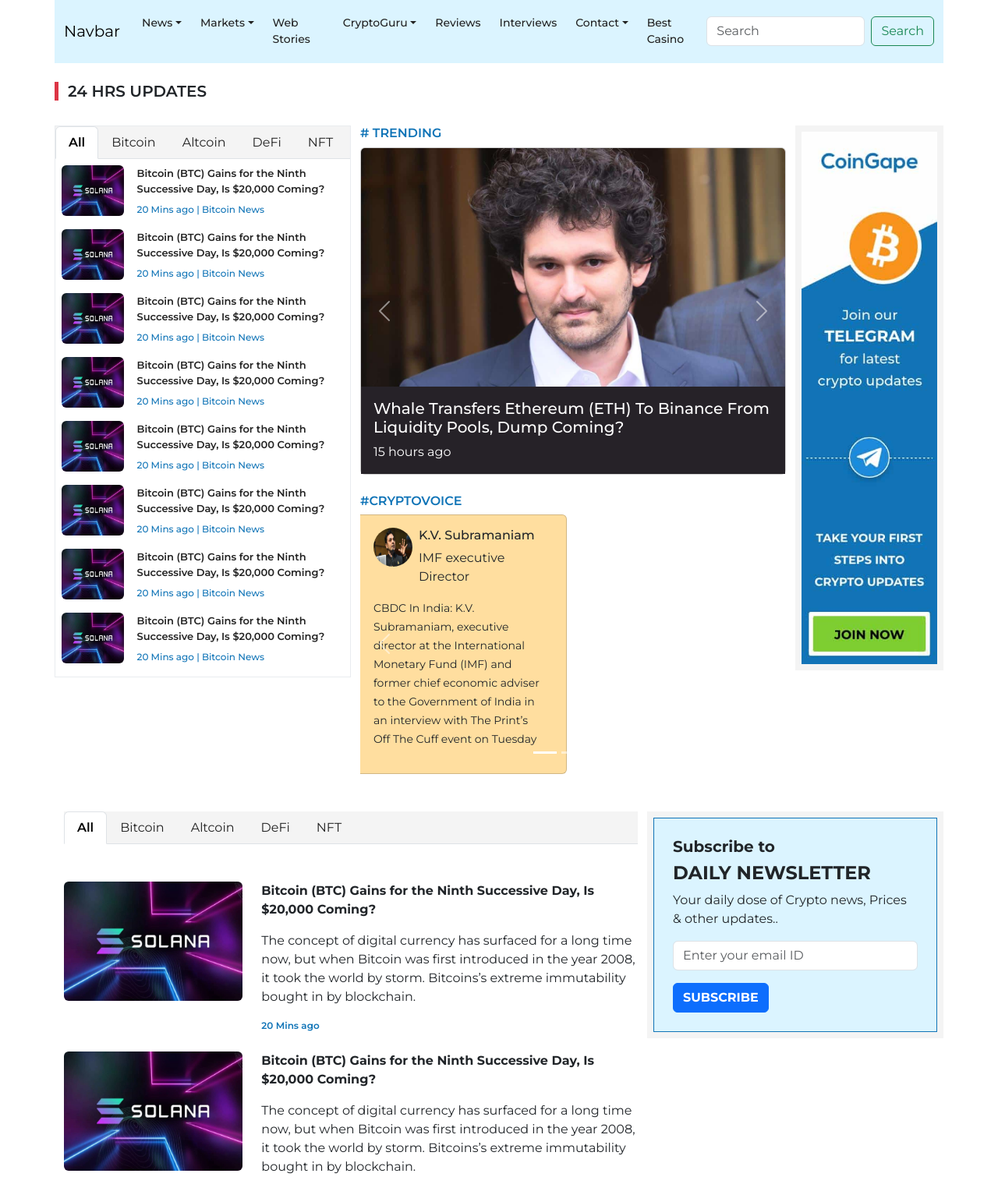
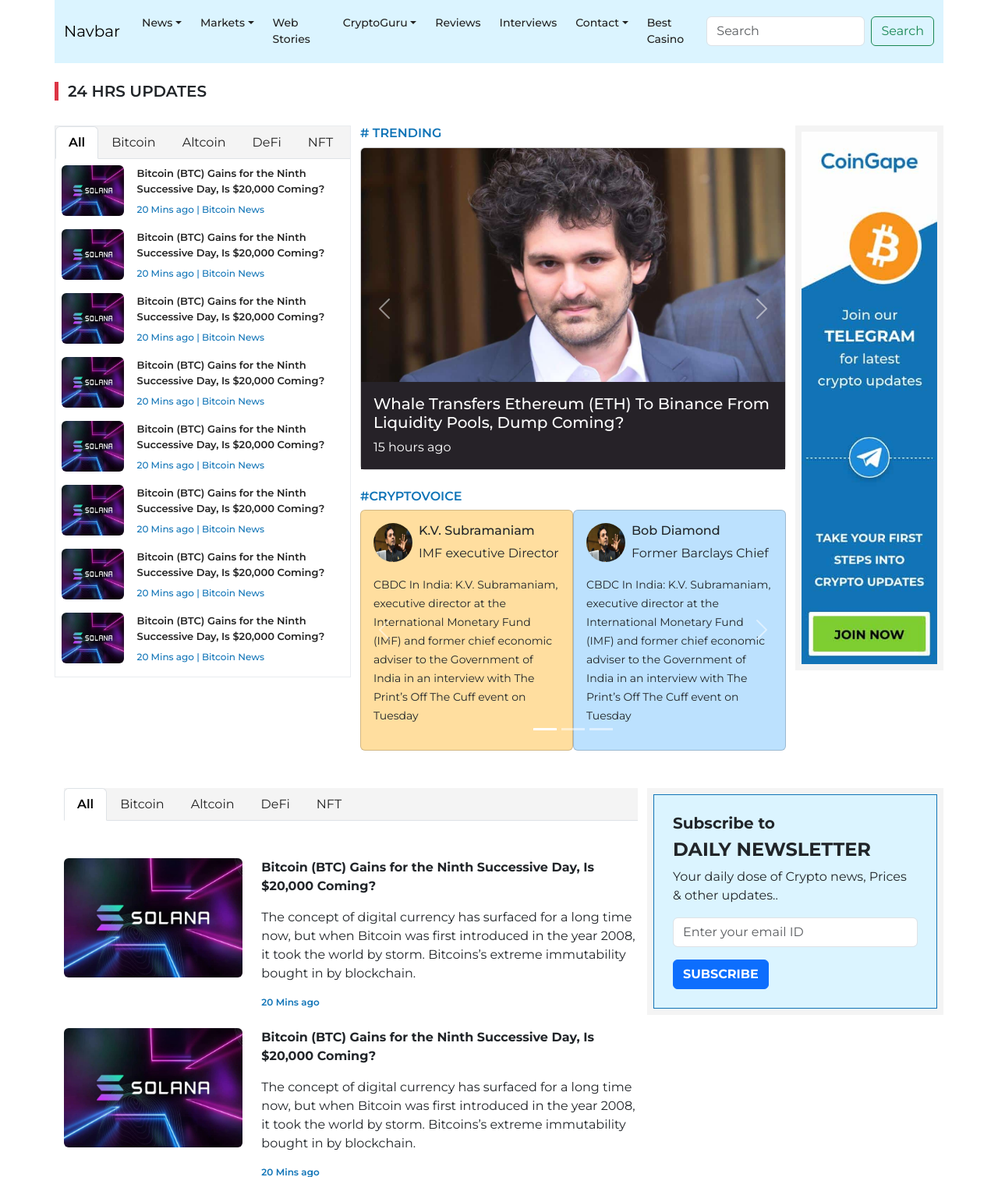
Before and after one commit to pre22/gape-clone, a Python web app: template templates/index.html in a window 1280 px wide. Shown: the part 144-1654 px from the top of the page at 78% size. Run offline with Jinja, Linux system fonts and the light colour scheme; the template is opened without the code that fills it, so the values that code supplies are empty.

Commit message:
template: made adjust

```diff
--- a/templates/index.html
+++ b/templates/index.html
@@ -266,7 +266,7 @@
                                 </div> -->
                                 <div class="card">
 
-                                    <img class="d-block w-100 card-img-top" src="/static/img/8dc2ea933aa0267b4d00617510ee0f2c.jpg">
+                                    <img class="d-block w-100 card-img-top" height="300px" src="/static/img/8dc2ea933aa0267b4d00617510ee0f2c.jpg">
 
                                     <div class="py-3 ps-3" style="background-color: #262228; color: white;">
                                         <h5 class="card-title">Whale Transfers Ethereum (ETH) To Binance From Liquidity Pools, Dump Coming?</h5>
@@ -292,7 +292,7 @@
 
                             <div class="carousel-item">
                                 <div class="card">
-                                    <img class="d-block w-100 card-img-top" src="/static/img/bitcoin-cpi-inflation-1.jpeg">
+                                    <img class="d-block w-100 card-img-top " height="300px" src="/static/img/bitcoin-cpi-inflation-1.jpeg">
 
                                     <div class="py-3 ps-3" style="background-color: #262228; color: white;">
                                         <h5 class="card-title">XRP News: Are Crypto Whales Riding XRP Price Surge?</h5>
@@ -330,10 +330,9 @@
                                         aria-label="Slide 3"></button>
                                 </div>
 
-                                <div class="carousel-inner gap-3">
-                                    <div class="row">
+                                <div class="carousel-inner">
 
-                                        <div class="carousel-item active w-50 card" style="background-color: #ffde9f;">
+                                    <div class="carousel-item card" id="carousel-item" style="background-color: #ffde9f;">
                                         <div class="card-body">
                                             <div class="d-flex gap-2">
                                                 <div>
@@ -356,7 +355,7 @@
                                         </div>
                                     </div>
 
-                                        <div class="carousel-item active w-50 card" style="background-color: #bce1fe;">
+                                    <div class="carousel-item card" id="carousel-item" style="background-color: #bce1fe;">
                                         <div class="card-body">
                                             <div class="d-flex gap-2">
                                                 <div>
@@ -379,7 +378,7 @@
                                         </div>
                                     </div>
 
-                                        <div class="carousel-item w-50 card" style="background-color: #ffde9f;">
+                                    <div class="carousel-item card" id="carousel-item" style="background-color: #ffde9f;">
                                         <div class="card-body">
                                             <div class="d-flex gap-2">
                                                 <div>
@@ -402,7 +401,7 @@
                                         </div>
                                     </div>
 
-                                        <div class="carousel-item w-50 card" style="background-color: #bce1fe;">
+                                    <div class="carousel-item card" id="carousel-item" style="background-color: #bce1fe;">
                                         <div class="card-body">
                                             <div class="d-flex gap-2">
                                                 <div>
@@ -421,7 +420,6 @@
                                                         and former chief economic adviser to the Government of India
                                                         in an interview with The Print’s Off The Cuff event on
                                                         Tuesday</small></p>
-                                                </div>
                                             </div>
                                         </div>
                                     </div>
@@ -739,9 +737,20 @@
             <!-- Section: Links  -->
 
             <!-- Copyright -->
-            <div class="text-center p-4" style="background-color: rgba(0, 0, 0, 0.05);">
-                © 2021 Copyright:
-                <a class="text-reset fw-bold" href="https://mdbootstrap.com/">MDBootstrap.com</a>
+            <div class="row">
+                <div class="col-6">
+                    <p class="text-reset fw-bold">
+                        © 2022 SquadX Innovations Pvt. Ltd.
+                    </p>
+                </div>
+                <div class="col-6">
+                    <ul class="d-flex gap-3 cr-list">
+                        <li><a href="#">About</a></li>
+                        <li><a href="#">Privacy Policy</a></li>
+                        <li><a href="#">Write for us</a></li>
+                        <li><a href="#">Advertise</a></li>
+                    </ul>
+                </div>
             </div>
             <!-- Copyright -->
         </footer>
```
Lines whose indentation alone changed are shown as unchanged.
